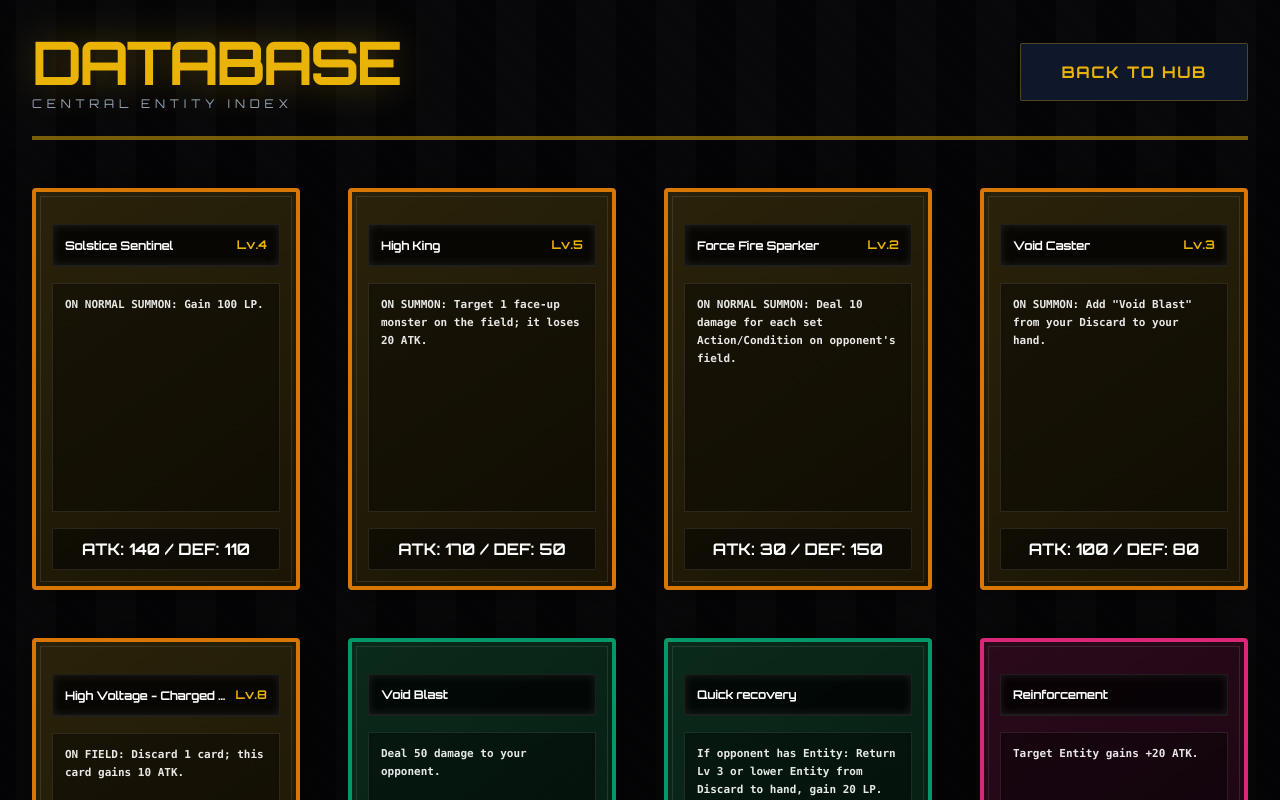
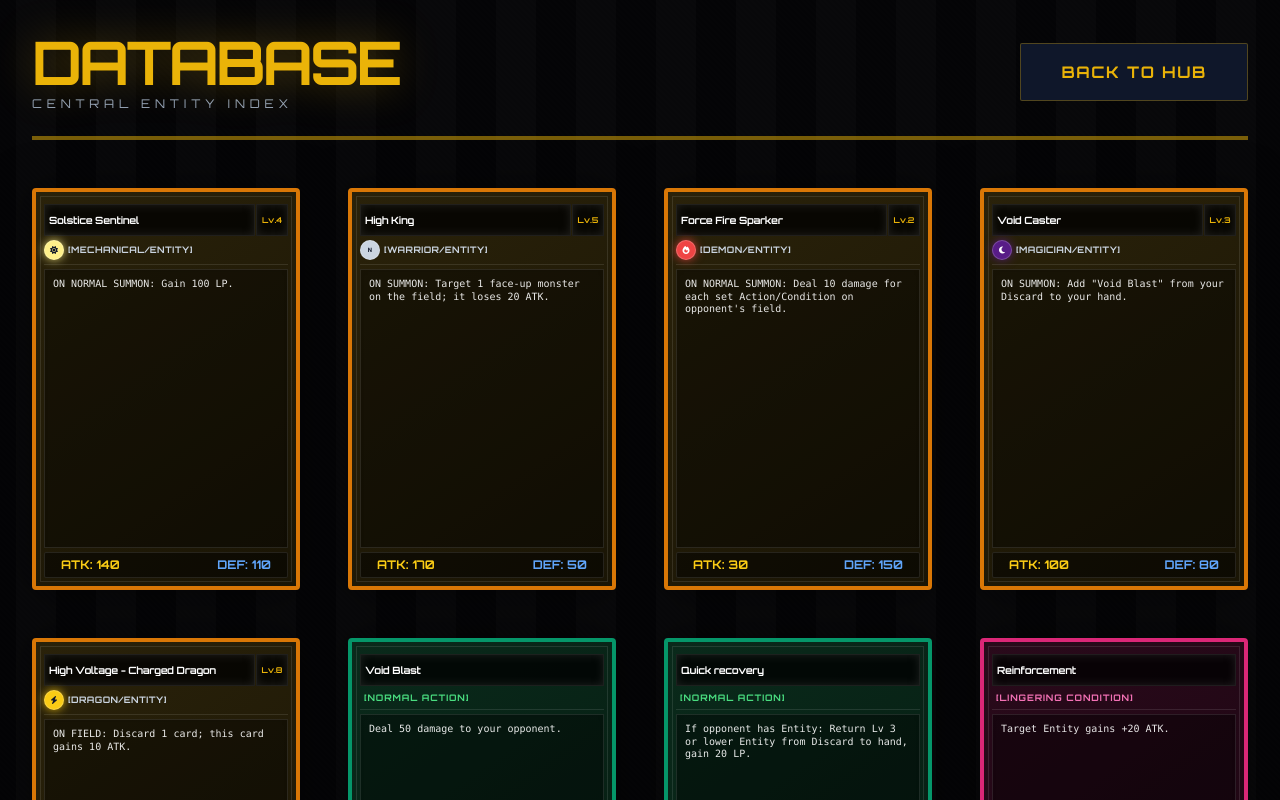
Before and after one commit to sprysin/Project-Entity, a React (Vite) app: page / in a window 1280 px wide. Both pictures are taken after a click on the button "VIEW DATABASE". Built offline with nearby package versions, Linux system fonts and the light colour scheme.

Commit message:
updated card layout AND added type and Attributes

```diff
--- a/components/Game/CardDetail.tsx
+++ b/components/Game/CardDetail.tsx
@@ -1,14 +1,37 @@
 import React from 'react';
-import { Card, CardType } from '../../types';
+import { Card, CardType, Attribute } from '../../types';
+
+const getAttributeColor = (attr?: Attribute) => {
+    switch (attr) {
+        case Attribute.FIRE: return 'bg-red-500 text-white shadow-[0_0_10px_rgba(239,68,68,0.8)]';
+        case Attribute.WATER: return 'bg-blue-500 text-white shadow-[0_0_10px_rgba(59,130,246,0.8)]';
+        case Attribute.EARTH: return 'bg-amber-700 text-white shadow-[0_0_10px_rgba(180,83,9,0.8)]';
+        case Attribute.AIR: return 'bg-sky-300 text-slate-900 shadow-[0_0_10px_rgba(125,211,252,0.8)]';
+        case Attribute.ELECTRIC: return 'bg-yellow-400 text-slate-900 shadow-[0_0_10px_rgba(250,204,21,0.8)]';
+        case Attribute.DARK: return 'bg-purple-900 text-white shadow-[0_0_10px_rgba(88,28,135,0.8)]';
+        case Attribute.LIGHT: return 'bg-yellow-200 text-slate-900 shadow-[0_0_10px_rgba(254,240,138,0.8)]';
+        default: return 'bg-slate-300 text-slate-900'; // Normal
+    }
+};
+
+interface CardDetailProps {
+    card: Card;
+    isSet?: boolean;
+    className?: string;
+    onClick?: () => void;
+    highlightAtk?: boolean;
+    highlightDef?: boolean;
+    compact?: boolean;
+}
 
 /**
  * CardDetail Sub-component: A high-fidelity representation of a card.
  * Used in the Hand, the Sidebar, and the Database Gallery.
  */
-export const CardDetail: React.FC<{ card: Card, isSet?: boolean }> = ({ card, isSet }) => {
-    // Handle hidden state for opponent's Set cards
+export const CardDetail: React.FC<CardDetailProps> = ({ card, isSet, className = '', onClick, highlightAtk, highlightDef, compact = false }) => {
+    // Handle hidden state for opponent's Set cards (Sidebar view)
     if (isSet) return (
-        <div className="p-8 rounded-sm bg-slate-100 border-4 border-slate-400 flex flex-col items-center space-y-8 shadow-inner">
+        <div className={`p-8 rounded-sm bg-slate-100 border-4 border-slate-400 flex flex-col items-center space-y-8 shadow-inner ${className}`}>
             <div className="w-24 h-24 rounded-sm border-2 border-slate-300 flex items-center justify-center bg-white/50 rotate-45 shadow-lg">
                 <i className="fa-solid fa-eye-slash text-5xl opacity-40 -rotate-45 text-slate-600"></i>
             </div>
@@ -20,18 +43,65 @@ export const CardDetail: React.FC<{ card: Card, isSet?: boolean }> = ({ card, is
     );
 
     return (
-        <div className={`p-4 rounded border-4 shadow-[0_0_40px_rgba(0,0,0,0.5)] flex flex-col space-y-4 relative overflow-hidden transition-all aspect-[2/3] ${card.type === CardType.ENTITY ? 'card-entity glow-gold' : card.type === CardType.ACTION ? 'card-action glow-green' : card.type === CardType.CONDITION ? 'card-condition glow-pink' : ''}`}>
+        <div
+            onClick={onClick}
+            className={`${compact ? 'p-1 border-2' : 'p-2 border-4'} rounded shadow-[0_0_40px_rgba(0,0,0,0.5)] flex flex-col space-y-1 relative overflow-hidden transition-all aspect-[2/3] ${card.type === CardType.ENTITY ? 'card-entity glow-gold' : card.type === CardType.ACTION ? 'card-action glow-green' : card.type === CardType.CONDITION ? 'card-condition glow-pink' : ''} ${className}`}
+        >
+            {/* Header: Name + Level */}
             <div className="card-inner-border"></div>
-            <div className="card-title-box p-3 relative z-10 border-b-2 border-white/10 flex justify-between items-center">
-                <h3 className="text-xs font-orbitron font-bold leading-tight tracking-tight text-white truncate mr-2">{card.name}</h3>
-                {card.type === CardType.ENTITY && <span className="text-xs font-orbitron font-black text-yellow-500 whitespace-nowrap">Lv.{card.level}</span>}
+            <div className={`relative z-10 flex ${compact ? 'h-5' : 'h-8'} gap-[1px]`}>
+                <div className="card-title-box flex-grow p-1 flex items-center border-b-[1px] border-white/10">
+                    <h3 className={`${compact ? 'text-[7px]' : 'text-[10px]'} font-orbitron font-bold leading-tight tracking-tight text-white line-clamp-2`}>{card.name}</h3>
+                </div>
+                {card.type === CardType.ENTITY && (
+                    <div className={`card-title-box ${compact ? 'w-5' : 'w-8'} flex-shrink-0 flex items-center justify-center border-b-[1px] border-white/10`}>
+                        <span className={`${compact ? 'text-[6px]' : 'text-[8px]'} font-orbitron font-black text-yellow-500 leading-tight`}>Lv.{card.level}</span>
+                    </div>
+                )}
             </div>
-            <div className="flex-1 text-[11px] font-bold leading-relaxed text-white/90 p-3 bg-black/40 border border-white/10 relative z-10 font-mono shadow-inner overflow-y-auto scrollbar-hide">
+
+            {/* Sub-Header: Attribute/Type OR Action/Condition Status */}
+            <div className={`relative z-10 border-b border-white/10 ${compact ? 'pb-0.5 mb-0.5 min-h-[12px]' : 'pb-1 mb-1 min-h-[20px]'} flex items-center`}>
+                {card.type === CardType.ENTITY ? (
+                    <div className="flex items-center space-x-1 w-full">
+                        {/* Attribute Bubble */}
+                        <div className={`${compact ? 'w-3 h-3 text-[5px]' : 'w-5 h-5 text-[8px]'} rounded-full flex items-center justify-center ${getAttributeColor(card.attribute)} font-bold border border-white/20`}>
+                            {(() => {
+                                switch (card.attribute) {
+                                    case Attribute.FIRE: return <i className="fa-solid fa-fire"></i>;
+                                    case Attribute.WATER: return <i className="fa-solid fa-droplet"></i>;
+                                    case Attribute.EARTH: return <i className="fa-solid fa-mountain"></i>;
+                                    case Attribute.AIR: return <i className="fa-solid fa-wind"></i>;
+                                    case Attribute.ELECTRIC: return <i className="fa-solid fa-bolt"></i>;
+                                    case Attribute.LIGHT: return <i className="fa-solid fa-sun"></i>;
+                                    case Attribute.DARK: return <i className="fa-solid fa-moon"></i>;
+                                    default: return <span className="scale-75">N</span>;
+                                }
+                            })()}
+                        </div>
+                        <span className={`${compact ? 'text-[6px]' : 'text-[9px]'} font-orbitron text-slate-300 font-bold uppercase tracking-wider`}>
+                            [{card.entityType || 'Unknown'}/Entity]
+                        </span>
+                    </div>
+                ) : (
+                    <div className="w-full text-left pl-1">
+                        <span className={`${compact ? 'text-[6px]' : 'text-[9px]'} font-orbitron font-bold uppercase tracking-widest block ${card.type === CardType.ACTION ? 'text-green-400' : 'text-pink-400'}`}>
+                            [{card.isLingering ? 'Lingering' : 'Normal'} {card.type === CardType.ACTION ? 'Action' : 'Condition'}]
+                        </span>
+                    </div>
+                )}
+            </div>
+
+            {/* Body: Effect Text */}
+            <div className={`flex-1 ${compact ? 'text-[7px] p-1' : 'text-[10px] p-2'} font-medium leading-tight text-white/90 bg-black/40 border border-white/10 relative z-10 font-mono shadow-inner overflow-y-auto scrollbar-hide`}>
                 {card.effectText}
             </div>
+
+            {/* Footer: Stats (Entities only) */}
             {card.type === CardType.ENTITY && (
-                <div className="flex justify-center items-center py-2 bg-black/50 border border-white/10 rounded-sm relative z-10">
-                    <span className="font-orbitron font-black text-white text-md">ATK: {card.atk} / DEF: {card.def}</span>
+                <div className={`flex justify-between items-center ${compact ? 'px-2 py-0.5 mt-0.5' : 'px-4 py-1 mt-auto'} bg-black/50 border border-white/10 rounded-sm relative z-10`}>
+                    <span className={`font-orbitron font-bold text-yellow-400 ${compact ? 'text-[8px]' : 'text-xs'} transition-colors duration-300 ${highlightAtk ? 'text-red-500 scale-110' : ''}`}>ATK: {card.atk}</span>
+                    <span className={`font-orbitron font-bold text-blue-400 ${compact ? 'text-[8px]' : 'text-xs'} transition-colors duration-300 ${highlightDef ? 'text-green-500 scale-110' : ''}`}>DEF: {card.def}</span>
                 </div>
             )}
         </div>
--- a/constants.ts
+++ b/constants.ts
@@ -1,5 +1,5 @@
 
-import { CardType, Card } from './types';
+import { CardType, Card, Attribute, EntityType } from './types';
 
 export const BASE_CARDS: Card[] = [
   {
@@ -8,6 +8,8 @@ export const BASE_CARDS: Card[] = [
     name: 'Solstice Sentinel',
     type: CardType.ENTITY,
     level: 4,
+    attribute: Attribute.LIGHT,
+    entityType: EntityType.MECHANICAL,
     atk: 140,
     def: 110,
     effectText: 'ON NORMAL SUMMON: Gain 100 LP.',
@@ -19,6 +21,8 @@ export const BASE_CARDS: Card[] = [
     name: 'High King',
     type: CardType.ENTITY,
     level: 5,
+    attribute: Attribute.NORMAL,
+    entityType: EntityType.WARRIOR,
     atk: 170,
     def: 50,
     effectText: 'ON SUMMON: Target 1 face-up monster on the field; it loses 20 ATK.',
@@ -30,6 +34,8 @@ export const BASE_CARDS: Card[] = [
     name: 'Force Fire Sparker',
     type: CardType.ENTITY,
     level: 2,
+    attribute: Attribute.FIRE,
+    entityType: EntityType.DEMON,
     atk: 30,
     def: 150,
     effectText: 'ON NORMAL SUMMON: Deal 10 damage for each set Action/Condition on opponent\'s field.',
@@ -41,6 +47,8 @@ export const BASE_CARDS: Card[] = [
     name: 'Void Caster',
     type: CardType.ENTITY,
     level: 3,
+    attribute: Attribute.DARK,
+    entityType: EntityType.MAGICIAN,
     atk: 100,
     def: 80,
     effectText: 'ON SUMMON: Add "Void Blast" from your Discard to your hand.',
@@ -52,6 +60,8 @@ export const BASE_CARDS: Card[] = [
     name: 'High Voltage - Charged Dragon',
     type: CardType.ENTITY,
     level: 8,
+    attribute: Attribute.ELECTRIC,
+    entityType: EntityType.DRAGON,
     atk: 250,
     def: 190,
     effectText: 'ON FIELD: Discard 1 card; this card gains 10 ATK.',
@@ -84,6 +94,7 @@ export const BASE_CARDS: Card[] = [
     id: 'condition_01',
     name: 'Reinforcement',
     type: CardType.CONDITION,
+    isLingering: true,
     level: 0,
     atk: 0,
     def: 0,
@@ -95,6 +106,7 @@ export const BASE_CARDS: Card[] = [
     id: 'condition_02',
     name: 'Void Call',
     type: CardType.CONDITION,
+    isLingering: false,
     level: 0,
     atk: 0,
     def: 0,
--- a/types.ts
+++ b/types.ts
@@ -20,12 +20,46 @@ export enum Position {
   HIDDEN = 'HIDDEN'
 }
 
+
+export enum Attribute {
+  FIRE = 'FIRE',
+  WATER = 'WATER',
+  EARTH = 'EARTH',
+  AIR = 'AIR',
+  ELECTRIC = 'ELECTRIC',
+  NORMAL = 'NORMAL',
+  DARK = 'DARK',
+  LIGHT = 'LIGHT'
+}
+
+export enum EntityType {
+  WARRIOR = 'WARRIOR',
+  MAGICIAN = 'MAGICIAN',
+  DRAGON = 'DRAGON',
+  MECHANICAL = 'MECHANICAL',
+  DEMON = 'DEMON',
+  ANGEL = 'ANGEL',
+  PLANT = 'PLANT',
+  FISH = 'FISH',
+  BEAST = 'BEAST',
+  ELEMENTAL = 'ELEMENTAL',
+  PRIMAL = 'PRIMAL',
+  AVION = 'AVION',
+  UNDEAD = 'UNDEAD',
+  BUG = 'BUG'
+}
+
+export type Level = 0 | 1 | 2 | 3 | 4 | 5 | 6 | 7 | 8 | 9 | 10;
+
 export interface Card {
   instanceId: string;
   id: string;
   name: string;
   type: CardType;
-  level: number;
+  level: Level;
+  attribute?: Attribute;
+  entityType?: EntityType;
+  isLingering?: boolean;
   atk: number;
   def: number;
   effectText: string;
```
Also changed, not shown: components/Game/Zone.tsx (+12 -8 lines), components/GameView.tsx (+7 -13 lines).
